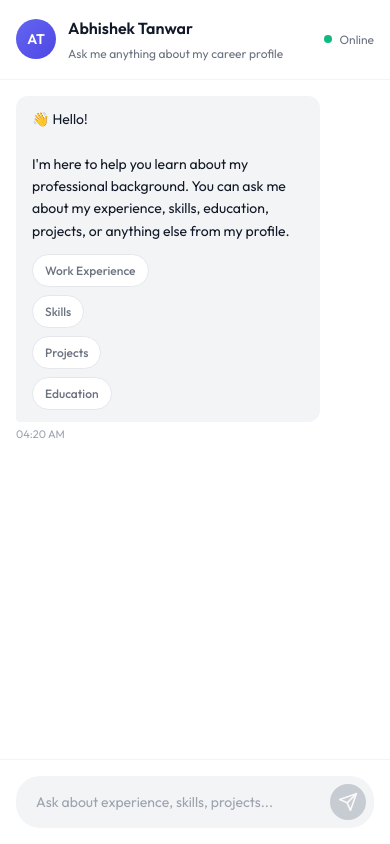
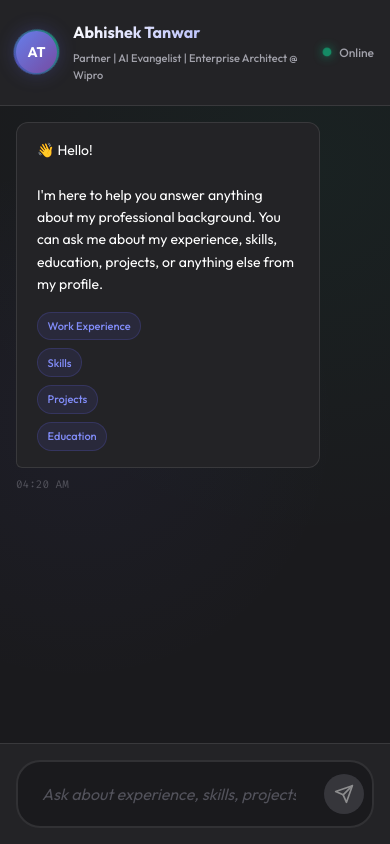
Before and after one commit to tony2k84/career-bot, a website: page public/index.html in a window 390 px wide. Drawn offline with Linux system fonts and the light colour scheme.

Commit message:
dark theme

```diff
--- a/public/index.html
+++ b/public/index.html
@@ -18,7 +18,7 @@
                 </div>
                 <div class="details">
                     <h1>Abhishek Tanwar</h1>
-                    <p>Ask me anything about my career profile</p>
+                    <h5>Partner | AI Evangelist | Enterprise Architect @ Wipro</h5>
                 </div>
             </div>
             <div class="status">
@@ -32,9 +32,8 @@
                 <div class="message assistant">
                     <div class="message-content">
                         <p>👋 Hello! <br /> <br />
-                            I'm here to help you learn about my professional background. You can ask me
-                            about
-                            my experience, skills, education, projects, or anything else from my profile.
+                            I'm here to help you answer anything about my professional background. You can ask me
+                            about my experience, skills, education, projects, or anything else from my profile.
                         </p>
                         <div class="suggestions">
                             <button class="suggestion" data-message="What is their work experience?">Work
--- a/public/style.css
+++ b/public/style.css
@@ -1,20 +1,43 @@
-@import url('https://fonts.googleapis.com/css2?family=Outfit:wght@100..900&family=Roboto:ital,wght@0,100..900;1,100..900&display=swap');
+@import url('https://fonts.googleapis.com/css2?family=Inter:wght@300;400;500;600;700&family=Fira+Code:wght@300;400;500&display=swap');
+@import url('https://fonts.googleapis.com/css2?family=Outfit:wght@300;400;500;600;700&family=Fira+Code:wght@300;400;500&display=swap');
 
 :root {
+  /* Dark Theme Colors */
   --primary: #6366f1;
   --primary-dark: #4f46e5;
-  --background: #fafafa;
-  --surface: #ffffff;
-  --text-primary: #111827;
-  --text-secondary: #6b7280;
-  --text-muted: #9ca3af;
-  --border: #e5e7eb;
-  --border-light: #f3f4f6;
+  --primary-light: #818cf8;
+  --secondary: #f59e0b;
+  --accent: #10b981;
+  --danger: #ef4444;
+
+  /* Dark Backgrounds */
+  --background: #0f0f11;
+  --surface: #1a1a1d;
+  --surface-elevated: #232326;
+  --surface-overlay: rgba(35, 35, 38, 0.95);
+
+  /* Dark Theme Text */
+  --text-primary: #ffffff;
+  --text-secondary: #a1a1aa;
+  --text-tertiary: #71717a;
+  --text-muted: #52525b;
+
+  /* Dark Theme Borders */
+  --border: rgba(255, 255, 255, 0.1);
+  --border-light: rgba(255, 255, 255, 0.05);
+
+  /* Modern Effects */
   --success: #10b981;
   --radius: 12px;
-  --shadow: 0 1px 3px 0 rgb(0 0 0 / 0.1), 0 1px 2px -1px rgb(0 0 0 / 0.1);
-  --shadow-lg: 0 10px 15px -3px rgb(0 0 0 / 0.1),
-    0 4px 6px -4px rgb(0 0 0 / 0.1);
+  --shadow: 0 4px 6px -1px rgba(0, 0, 0, 0.3), 0 2px 4px -1px rgba(0, 0, 0, 0.2);
+  --shadow-lg: 0 20px 25px -5px rgba(0, 0, 0, 0.3),
+    0 10px 10px -5px rgba(0, 0, 0, 0.2);
+  --shadow-glow: 0 0 20px rgba(99, 102, 241, 0.3);
+  --blur: blur(20px);
+
+  /* Gradients */
+  --gradient-primary: linear-gradient(135deg, #667eea 0%, #764ba2 100%);
+  --gradient-accent: linear-gradient(135deg, #4facfe 0%, #00f2fe 100%);
 }
 
 * {
@@ -31,6 +54,8 @@ body {
   line-height: 1.6;
   font-size: 14px;
   overflow: hidden;
+  -webkit-font-smoothing: antialiased;
+  -moz-osx-font-smoothing: grayscale;
 }
 
 button {
@@ -42,10 +67,33 @@ button {
   display: flex;
   flex-direction: column;
   height: 100vh;
-  max-width: 800px;
-  margin: 0 auto;
+  width: 100%;
   background: var(--surface);
   box-shadow: var(--shadow-lg);
+  border: none;
+  position: relative;
+  overflow: hidden;
+}
+
+.container::before {
+  content: '';
+  position: absolute;
+  top: 0;
+  left: 0;
+  right: 0;
+  bottom: 0;
+  background: radial-gradient(
+      circle at 20% 50%,
+      rgba(99, 102, 241, 0.05) 0%,
+      transparent 50%
+    ),
+    radial-gradient(
+      circle at 80% 20%,
+      rgba(16, 185, 129, 0.05) 0%,
+      transparent 50%
+    );
+  pointer-events: none;
+  z-index: 0;
 }
 
 /* Header */
@@ -53,39 +101,82 @@ button {
   display: flex;
   align-items: center;
   justify-content: space-between;
-  padding: 1rem 1.5rem;
-  border-bottom: 1px solid var(--border-light);
-  background: var(--surface);
+  padding: 1.5rem 2rem;
+  border-bottom: 1px solid var(--border);
+  background: var(--surface-elevated);
+  backdrop-filter: var(--blur);
+  position: relative;
+  z-index: 1;
 }
 
 .profile-info {
   display: flex;
   align-items: center;
-  gap: 0.75rem;
+  gap: 1rem;
 }
 
 .avatar {
-  width: 40px;
-  height: 40px;
+  width: 48px;
+  height: 48px;
   border-radius: 50%;
-  background: linear-gradient(135deg, var(--primary), var(--primary-dark));
+  background: var(--gradient-primary);
   display: flex;
   align-items: center;
   justify-content: center;
   color: white;
-  font-weight: 600;
-  font-size: 14px;
+  font-weight: 700;
+  font-size: 16px;
+  box-shadow: var(--shadow-glow);
+  position: relative;
+}
+
+.avatar::after {
+  content: '';
+  position: absolute;
+  top: -2px;
+  left: -2px;
+  right: -2px;
+  bottom: -2px;
+  border-radius: 50%;
+  background: conic-gradient(
+    from 0deg,
+    var(--primary),
+    var(--accent),
+    var(--primary)
+  );
+  z-index: -1;
+  animation: rotate 3s linear infinite;
+  opacity: 0.7;
+}
+
+@keyframes rotate {
+  from {
+    transform: rotate(0deg);
+  }
+  to {
+    transform: rotate(360deg);
+  }
 }
 
 .details h1 {
-  font-size: 16px;
-  font-weight: 600;
-  margin-bottom: 2px;
+  font-size: 18px;
+  font-weight: 700;
+  margin-bottom: 4px;
+  background: linear-gradient(
+    135deg,
+    var(--text-primary),
+    var(--primary-light)
+  );
+  background-clip: text;
+  -webkit-background-clip: text;
+  -webkit-text-fill-color: transparent;
 }
 
-.details p {
+.details h5 {
   color: var(--text-secondary);
-  font-size: 12px;
+  font-size: 13px;
+  font-weight: 500;
+  margin: 0;
 }
 
 .status {
@@ -94,6 +185,7 @@ button {
   gap: 0.5rem;
   color: var(--text-secondary);
   font-size: 12px;
+  font-weight: 500;
 }
 
 .status-dot {
@@ -101,6 +193,20 @@ button {
   height: 8px;
   border-radius: 50%;
   background: var(--success);
+  box-shadow: 0 0 10px var(--success);
+  animation: pulse 2s infinite;
+}
+
+@keyframes pulse {
+  0%,
+  100% {
+    opacity: 1;
+    transform: scale(1);
+  }
+  50% {
+    opacity: 0.7;
+    transform: scale(1.1);
+  }
 }
 
 /* Chat Container */
@@ -109,17 +215,19 @@ button {
   display: flex;
   flex-direction: column;
   overflow: hidden;
+  position: relative;
+  z-index: 1;
 }
 
 .messages {
   flex: 1;
   overflow-y: auto;
-  padding: 1rem;
+  padding: 1.5rem 2rem;
   scroll-behavior: smooth;
 }
 
 .messages::-webkit-scrollbar {
-  width: 4px;
+  width: 6px;
 }
 
 .messages::-webkit-scrollbar-track {
@@ -127,19 +235,23 @@ button {
 }
 
 .messages::-webkit-scrollbar-thumb {
-  background: var(--border);
-  border-radius: 2px;
+  background: rgba(255, 255, 255, 0.1);
+  border-radius: 3px;
+}
+
+.messages::-webkit-scrollbar-thumb:hover {
+  background: rgba(255, 255, 255, 0.2);
 }
 
 .message {
-  margin-bottom: 1rem;
-  animation: fadeIn 0.3s ease-out;
+  margin-bottom: 1.5rem;
+  animation: fadeIn 0.4s ease-out;
 }
 
 @keyframes fadeIn {
   from {
     opacity: 0;
-    transform: translateY(10px);
+    transform: translateY(15px);
   }
   to {
     opacity: 1;
@@ -149,9 +261,10 @@ button {
 
 .message-content {
   max-width: 85%;
-  padding: 0.75rem 1rem;
+  padding: 1rem 1.25rem;
   border-radius: var(--radius);
   position: relative;
+  line-height: 1.6;
 }
 
 .message.user {
@@ -161,15 +274,17 @@ button {
 }
 
 .message.user .message-content {
-  background: var(--primary);
+  background: var(--gradient-primary);
   color: white;
-  border-bottom-right-radius: 4px;
+  border-bottom-right-radius: 6px;
+  box-shadow: var(--shadow-glow);
 }
 
 .message.assistant .message-content {
-  background: var(--border-light);
+  background: var(--surface-elevated);
+  border: 1px solid var(--border);
   color: var(--text-primary);
-  border-bottom-left-radius: 4px;
+  border-bottom-left-radius: 6px;
 }
 
 .message-content p {
@@ -181,8 +296,9 @@ button {
 .timestamp {
   font-size: 11px;
   color: var(--text-muted);
-  margin-top: 0.25rem;
+  margin-top: 0.5rem;
   text-align: left;
+  font-family: 'Fira Code', monospace;
 }
 
 .message.user .timestamp {
@@ -193,34 +309,58 @@ button {
 .suggestions {
   display: flex;
   flex-wrap: wrap;
-  gap: 0.5rem;
-  margin-top: 0.75rem;
+  gap: 0.75rem;
+  margin-top: 1rem;
 }
 
 .suggestion {
-  background: var(--surface);
-  border: 1px solid var(--border);
+  background: rgba(99, 102, 241, 0.1);
+  border: 1px solid rgba(99, 102, 241, 0.2);
   border-radius: 20px;
-  padding: 0.5rem 0.75rem;
-  font-size: 12px;
-  color: var(--text-secondary);
+  padding: 0.75rem 1rem;
+  font-size: 13px;
+  color: var(--primary-light);
   cursor: pointer;
-  transition: all 0.2s ease;
+  transition: all 0.3s ease;
   white-space: nowrap;
+  font-weight: 500;
+  position: relative;
+  overflow: hidden;
+}
+
+.suggestion::before {
+  content: '';
+  position: absolute;
+  top: 0;
+  left: -100%;
+  width: 100%;
+  height: 100%;
+  background: linear-gradient(
+    90deg,
+    transparent,
+    rgba(255, 255, 255, 0.1),
+    transparent
+  );
+  transition: left 0.6s;
+}
+
+.suggestion:hover::before {
+  left: 100%;
 }
 
 .suggestion:hover {
-  background: var(--primary);
+  background: var(--gradient-primary);
   color: white;
   border-color: var(--primary);
-  transform: translateY(-1px);
+  transform: translateY(-2px);
+  box-shadow: var(--shadow);
 }
 
 /* Typing Indicator */
 .typing-indicator {
   display: none;
-  padding: 0.5rem 1rem;
-  margin-bottom: 0.5rem;
+  padding: 0.75rem 1.5rem;
+  margin-bottom: 1rem;
 }
 
 .typing-indicator.show {
@@ -231,20 +371,22 @@ button {
 .typing-dots {
   display: flex;
   align-items: center;
-  gap: 4px;
-  padding: 0.75rem 1rem;
-  background: var(--border-light);
+  gap: 6px;
+  padding: 1rem 1.25rem;
+  background: var(--surface-elevated);
+  border: 1px solid var(--border);
   border-radius: var(--radius);
-  border-bottom-left-radius: 4px;
+  border-bottom-left-radius: 6px;
   max-width: fit-content;
 }
 
 .typing-dots span {
-  width: 6px;
-  height: 6px;
+  width: 8px;
+  height: 8px;
   border-radius: 50%;
-  background: var(--text-muted);
+  background: var(--primary-light);
   animation: typing 1.4s infinite;
+  box-shadow: 0 0 6px rgba(99, 102, 241, 0.3);
 }
 
 .typing-dots span:nth-child(1) {
@@ -265,31 +407,54 @@ button {
     opacity: 0.4;
   }
   30% {
-    transform: translateY(-8px);
+    transform: translateY(-10px);
     opacity: 1;
+    box-shadow: 0 0 12px rgba(99, 102, 241, 0.6);
   }
 }
 
 /* Input Section */
 .input-section {
-  padding: 1rem;
-  border-top: 1px solid var(--border-light);
-  background: var(--surface);
+  padding: 1.5rem 2rem;
+  border-top: 1px solid var(--border);
+  background: var(--surface-elevated);
+  position: relative;
+  z-index: 1;
 }
 
 .input-container {
   display: flex;
   align-items: center;
-  gap: 0.75rem;
-  background: var(--border-light);
+  gap: 1rem;
+  background: var(--surface);
+  border: 2px solid var(--border);
   border-radius: 24px;
-  padding: 0.5rem;
-  transition: all 0.2s ease;
+  padding: 0.75rem;
+  transition: all 0.3s ease;
+  position: relative;
+  overflow: hidden;
+}
+
+.input-container::before {
+  content: '';
+  position: absolute;
+  top: 0;
+  left: 0;
+  right: 0;
+  bottom: 0;
+  background: var(--gradient-primary);
+  opacity: 0;
+  transition: opacity 0.3s ease;
+  z-index: -1;
 }
 
 .input-container:focus-within {
-  background: var(--surface);
-  box-shadow: 0 0 0 2px var(--primary);
+  border-color: var(--primary);
+  box-shadow: 0 0 0 4px rgba(99, 102, 241, 0.1);
+}
+
+.input-container:focus-within::before {
+  opacity: 0.05;
 }
 
 #messageInput {
@@ -297,19 +462,21 @@ button {
   border: none;
   outline: none;
   background: transparent;
-  padding: 0.5rem 0.75rem;
+  padding: 0.75rem 1rem;
   color: var(--text-primary);
-  font-size: 14px;
+  font-size: 16px;
   font-family: inherit;
+  line-height: 1.5;
 }
 
 #messageInput::placeholder {
   color: var(--text-muted);
+  font-style: italic;
 }
 
 #sendButton {
-  width: 36px;
-  height: 36px;
+  width: 44px;
+  height: 44px;
   border: none;
   border-radius: 50%;
   background: var(--text-muted);
@@ -318,18 +485,33 @@ button {
   display: flex;
   align-items: center;
   justify-content: center;
-  transition: all 0.2s ease;
+  transition: all 0.3s cubic-bezier(0.4, 0, 0.2, 1);
   opacity: 0.5;
+  position: relative;
+  overflow: hidden;
+}
+
+#sendButton::before {
+  content: '';
+  position: absolute;
+  top: 0;
+  left: 0;
+  right: 0;
+  bottom: 0;
+  background: var(--gradient-primary);
+  opacity: 0;
+  transition: opacity 0.3s ease;
 }
 
 #sendButton:not(:disabled) {
-  background: var(--primary);
+  background: var(--gradient-primary);
   opacity: 1;
+  box-shadow: var(--shadow-glow);
 }
 
 #sendButton:not(:disabled):hover {
-  background: var(--primary-dark);
-  transform: scale(1.05);
+  transform: scale(1.08) rotate(5deg);
+  box-shadow: var(--shadow-glow), var(--shadow);
 }
 
 #sendButton:not(:disabled):active {
@@ -341,18 +523,87 @@ button {
   .container {
     height: 100vh;
     border-radius: 0;
+    border: none;
   }
 
   .chat-header {
-    padding: 1rem;
+    padding: 1.25rem 1rem;
   }
 
   .suggestions {
     flex-direction: column;
     align-items: flex-start;
+    gap: 0.5rem;
   }
 
   .suggestion {
     width: fit-content;
+    padding: 0.5rem 0.75rem;
+    font-size: 12px;
+  }
+
+  .input-section {
+    padding: 1rem;
+  }
+
+  .input-container {
+    padding: 0.5rem;
+    gap: 0.75rem;
+  }
+
+  #sendButton {
+    width: 40px;
+    height: 40px;
+  }
+
+  .messages {
+    padding: 1rem;
   }
 }
+
+@media (max-width: 480px) {
+  .details h1 {
+    font-size: 16px;
+  }
+
+  .details h5 {
+    font-size: 11px;
+  }
+
+  .avatar {
+    width: 42px;
+    height: 42px;
+    font-size: 14px;
+  }
+
+  .suggestion {
+    font-size: 11px;
+    padding: 0.4rem 0.6rem;
+  }
+}
+
+/* Dark theme specific enhancements */
+@media (prefers-color-scheme: dark) {
+  :root {
+    --shadow-glow: 0 0 25px rgba(99, 102, 241, 0.4);
+  }
+}
+
+/* Reduced motion accessibility */
+@media (prefers-reduced-motion: reduce) {
+  *,
+  *::before,
+  *::after {
+    animation-duration: 0.01ms !important;
+    animation-iteration-count: 1 !important;
+    transition-duration: 0.01ms !important;
+  }
+
+  .avatar::after {
+    animation: none;
+  }
+
+  .status-dot {
+    animation: none;
+  }
+}
```
